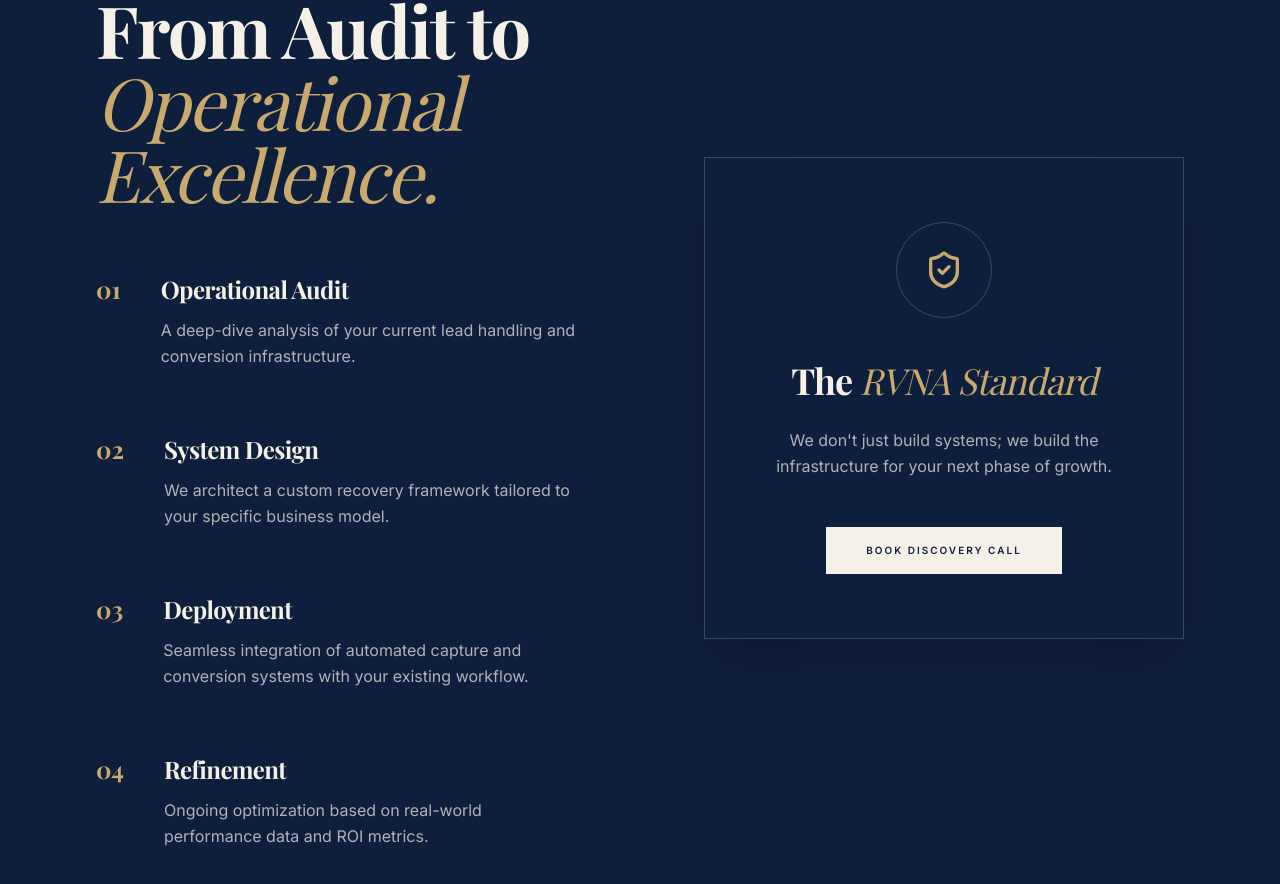
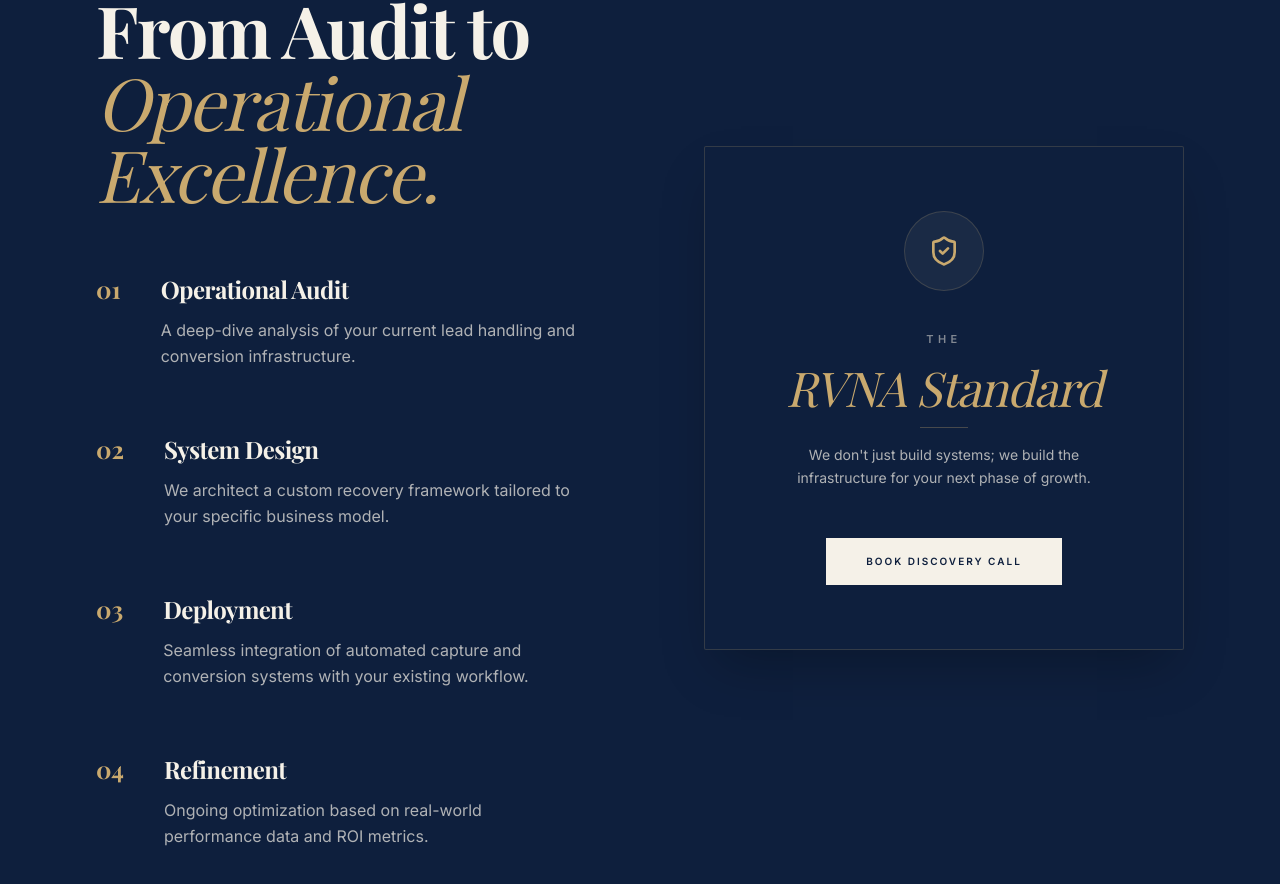
Before and after one commit to revenaintelligenceuk-blip/revena-web, a Next.js app: page / in a window 1280 px wide. Shown: the part 3814-4698 px from the top of the page. Built offline with nearby package versions, Linux system fonts and the light colour scheme; a web font is replaced by a local one.

Commit message:
Refine RVNA Standard card typography for premium aesthetic

```diff
--- a/src/app/page.tsx
+++ b/src/app/page.tsx
@@ -196,19 +196,23 @@ export default function Home() {
 
           {/* Right Floating Card */}
           <div className="relative">
-            <div className="bg-navy border border-cream/20 shadow-2xl relative overflow-hidden flex flex-col items-center justify-center p-16 text-center">
-              <div className="w-24 h-24 rounded-full border border-cream/20 flex items-center justify-center mx-auto mb-10">
-                <ShieldCheck className="w-10 h-10 text-gold" />
+            <div className="bg-navy border border-gold/20 shadow-2xl relative overflow-hidden flex flex-col items-center justify-center p-16 text-center rounded-sm">
+              <div className="w-20 h-20 rounded-full bg-cream/5 flex items-center justify-center mx-auto mb-10 border border-gold/20">
+                <ShieldCheck className="w-8 h-8 text-gold" />
               </div>
-              <div className="space-y-6">
-                <h3 className="text-4xl font-serif font-bold tracking-tight text-cream leading-tight">
-                  The <span className="italic font-normal text-gold">RVNA Standard</span>
+              <div className="space-y-4">
+                <div className="text-[11px] font-sans font-bold uppercase tracking-[0.4em] text-cream/50">The</div>
+                <h3 className="text-4xl md:text-5xl font-serif italic tracking-tight text-gold leading-tight">
+                  RVNA Standard
                 </h3>
-                <p className="text-base text-cream/70 font-sans font-normal leading-relaxed">We don't just build systems; we build the infrastructure for your next phase of growth.</p>
+                <div className="h-px w-12 bg-gold/30 mx-auto my-6" />
+                <p className="text-sm text-cream/70 font-sans font-normal leading-relaxed max-w-xs mx-auto">
+                  We don't just build systems; we build the infrastructure for your next phase of growth.
+                </p>
               </div>
-              <div className="mt-12">
-                <a href="#contact">
-                  <Button variant="light">Book Discovery Call</Button>
+              <div className="mt-12 w-full sm:w-auto">
+                <a href="#contact" className="block">
+                  <Button variant="light" className="w-full">Book Discovery Call</Button>
                 </a>
               </div>
             </div>
```
